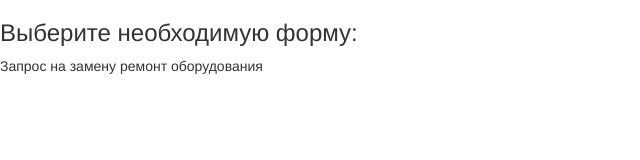
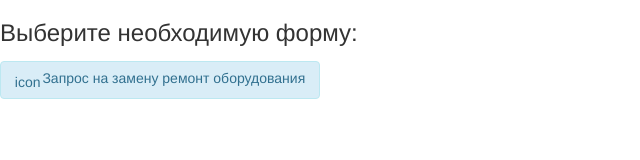
Before and after one commit to elenah-in6k/tsd, a plain HTML site: page index.html in a window 1280 px wide. Shown: the whole page, without its empty margins (0-640 px from the left). Drawn offline with nearby package versions, Linux system fonts and the light colour scheme.

Commit message:
add directive request-button

```diff
--- a/css/style.css
+++ b/css/style.css
@@ -18,3 +18,11 @@
   float: left;
   text-align: left;
 }
+
+.request-button {
+    background-color: #d9edf7;
+    border-color: #bce8f1;
+    color: #31708f;
+    margin-top: 5px;
+    width: 320px;
+}
--- a/index.html
+++ b/index.html
@@ -10,7 +10,7 @@
 <BODY>
 <div class ="request-bar">
 <h3> Выберите необходимую форму: </h3>
-<request-button name="'Запрос на замену ремонт оборудования'"></request-button>
+<request-button name="'Запрос на замену ремонт оборудования'" icon ="'icon'"></request-button>
 </div>
  <script src="https://ajax.googleapis.com/ajax/libs/angularjs/1.4.5/angular.min.js"></script>
 <script src="js/app.js"></script>
--- a/js/app.js
+++ b/js/app.js
@@ -3,8 +3,9 @@ angular.module('tsd', [])
 	return {
 		restrict: 'E',
 		scope: {
-			name: '='
+			name: '=',
+			icon: '='
 		},
-		template: '<span class=""></span><span class="request-button-name">{{name}}</span>'
+		template: '<div class="btn request-button"> <span class="request-button-icon">{{icon}}</span><span class="request-button-name">{{name}}</span> </div>'
 	};
 });
```
